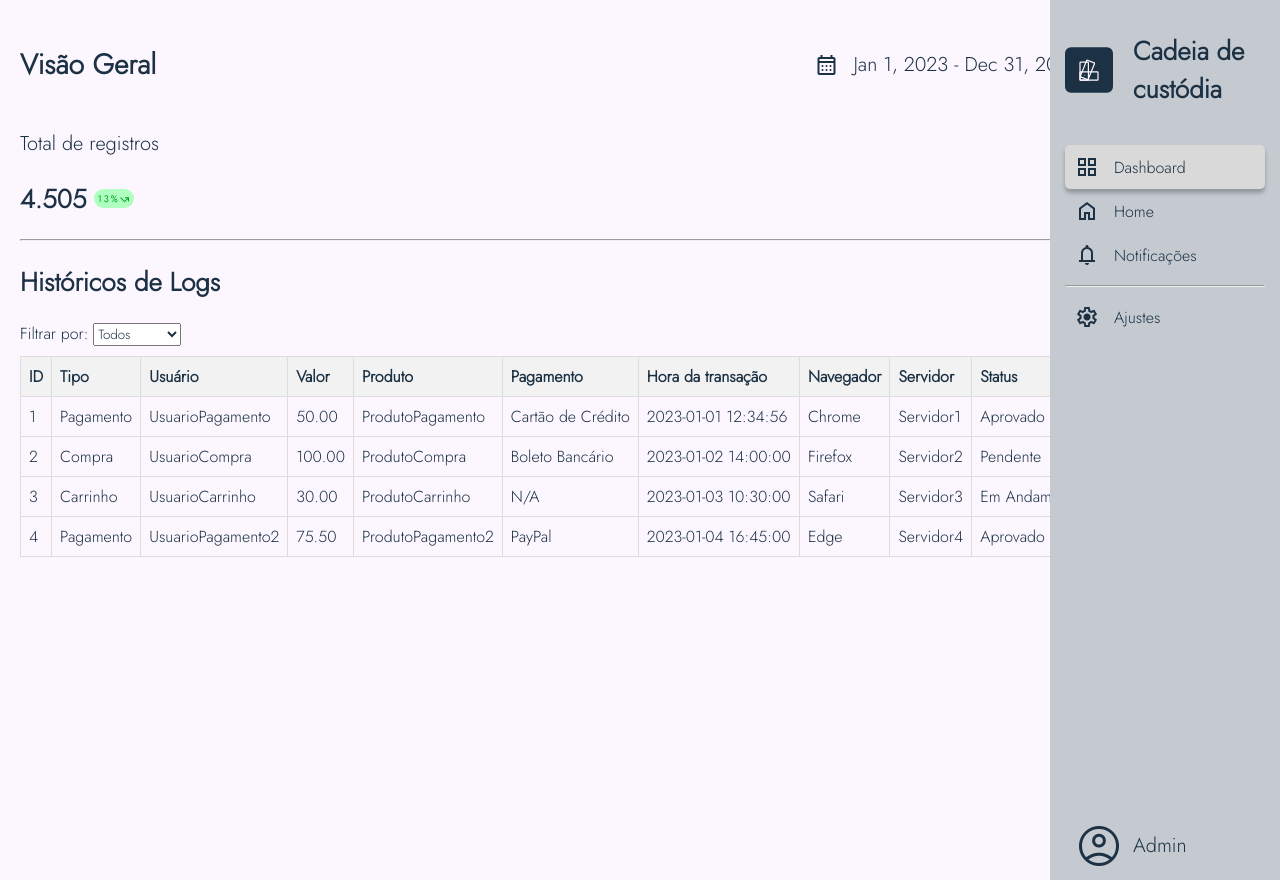
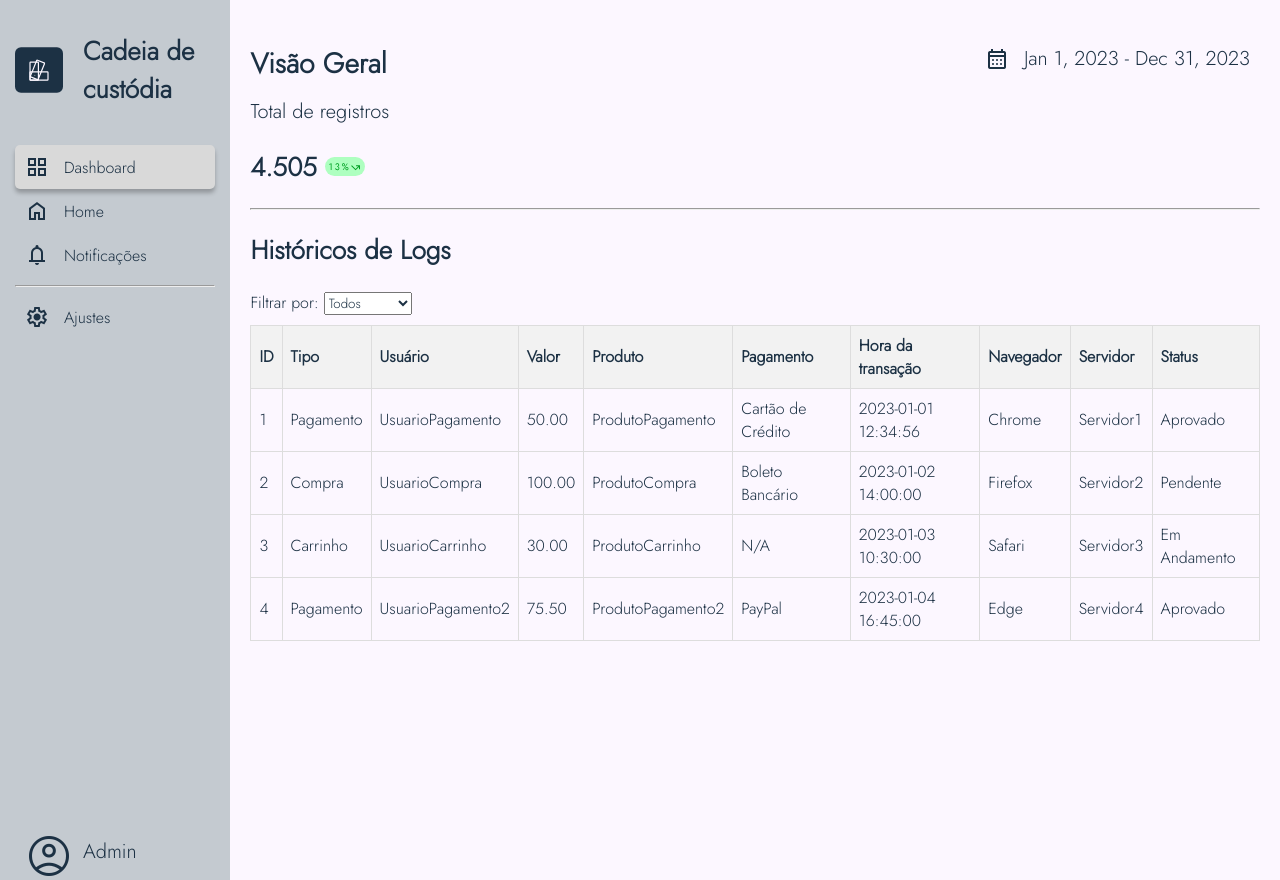
Before and after one commit to Ana-Laura-Moratelli/gerenciador-logs, a Flask app: page / in a window 1280 px wide. Run offline with Flask 3, Linux system fonts and the light colour scheme; data comes from the database, SQL or seed files in the repository; some libraries are stand-ins or nearby versions.

Commit message:
ajustes no menu

```diff
--- a/src/static/css/style.css
+++ b/src/static/css/style.css
@@ -12,6 +12,7 @@
 body{
     background-color: var(--branco);
     margin: 0;
+    margin-left: 18%;
     padding: 0;
 }
 h1{
@@ -22,6 +23,7 @@ h2{
 }
 p{
     font-size: 20px;
+    margin: -10px 0 0;
 }
 
 
@@ -61,7 +63,7 @@ p{
     width: 200px;
     position: fixed;
     top: 0;
-    right: 0;
+    left: 0;
     height: 100%;
     background-color: var(--cinza-escuro);
     color: var(--azul-escuro);
```
